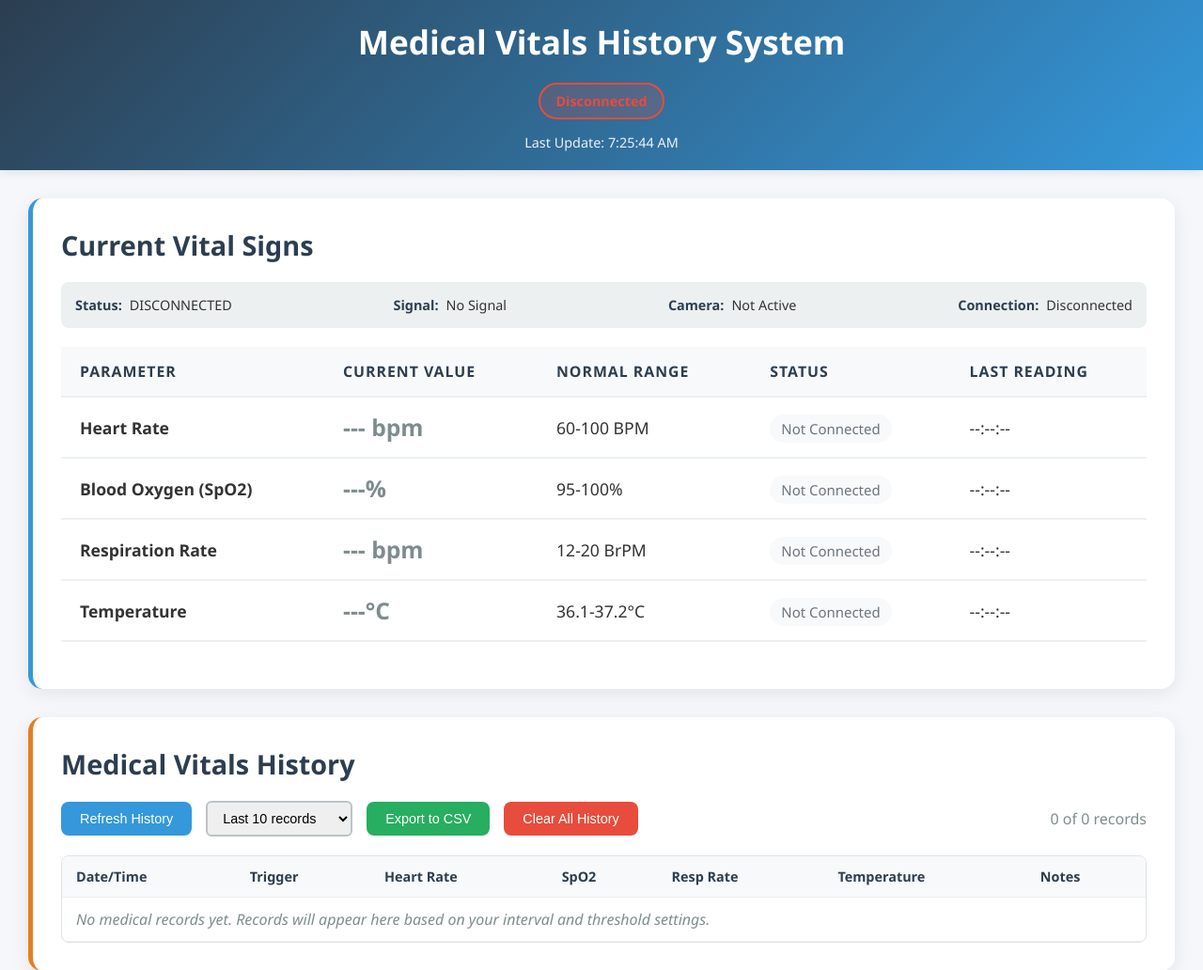
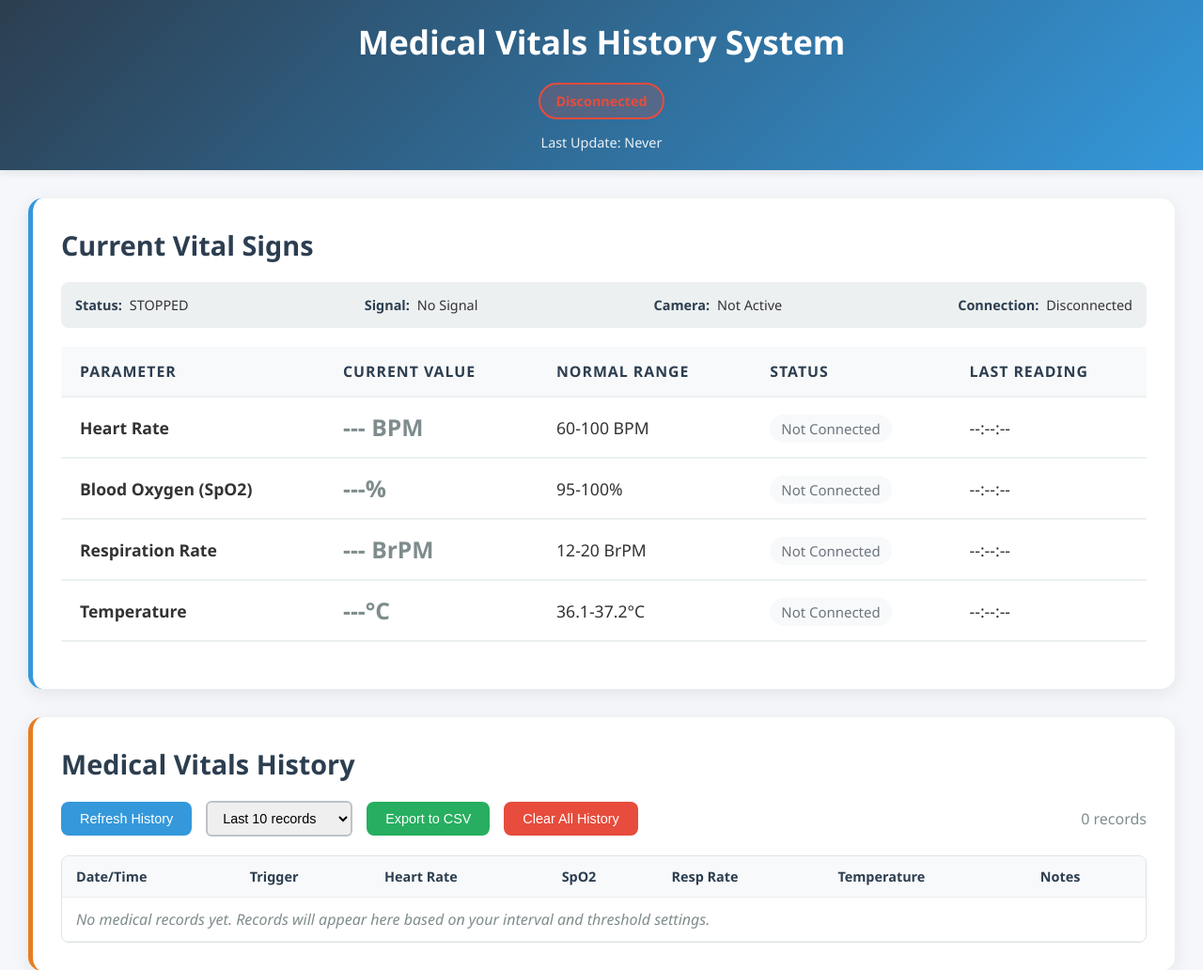
Before and after one commit to reijanlin/vital-signs-monitor, a Flask app: page / in a window 1280 px wide. Shown: the top 1032 px of the page at 94% size. Run offline with Flask 3, Linux system fonts and the light colour scheme; data that the repository does not hold is empty; some libraries are stand-ins or nearby versions.

Commit message:
Update dashboard.html

```diff
--- a/templates/dashboard.html
+++ b/templates/dashboard.html
@@ -581,9 +581,9 @@
             connectionEl.textContent = data.connection_status;
 
             // Update vital signs
-            updateVital('bpm', data.bpm, currentTime, data.bpm_status, getbpmValueClass);
+            updateVital('bpm', data.bpm, currentTime, data.bpm_status, getbpmValueClass. ' BPM', 1);
             updateVital('spo2', data.spo2, currentTime, data.spo2_status, getSpo2ValueClass, '%', 1);
-            updateVital('rr', data.respiration_rate, currentTime, data.rr_status, getRrValueClass, ' bpm', 1);
+            updateVital('rr', data.respiration_rate, currentTime, data.rr_status, getRrValueClass, ' BrPM', 1);
             updateVital('temp', data.temperature_c, currentTime, data.temp_status, getTempValueClass, '°C', 1);
 
             // Update system status
```
